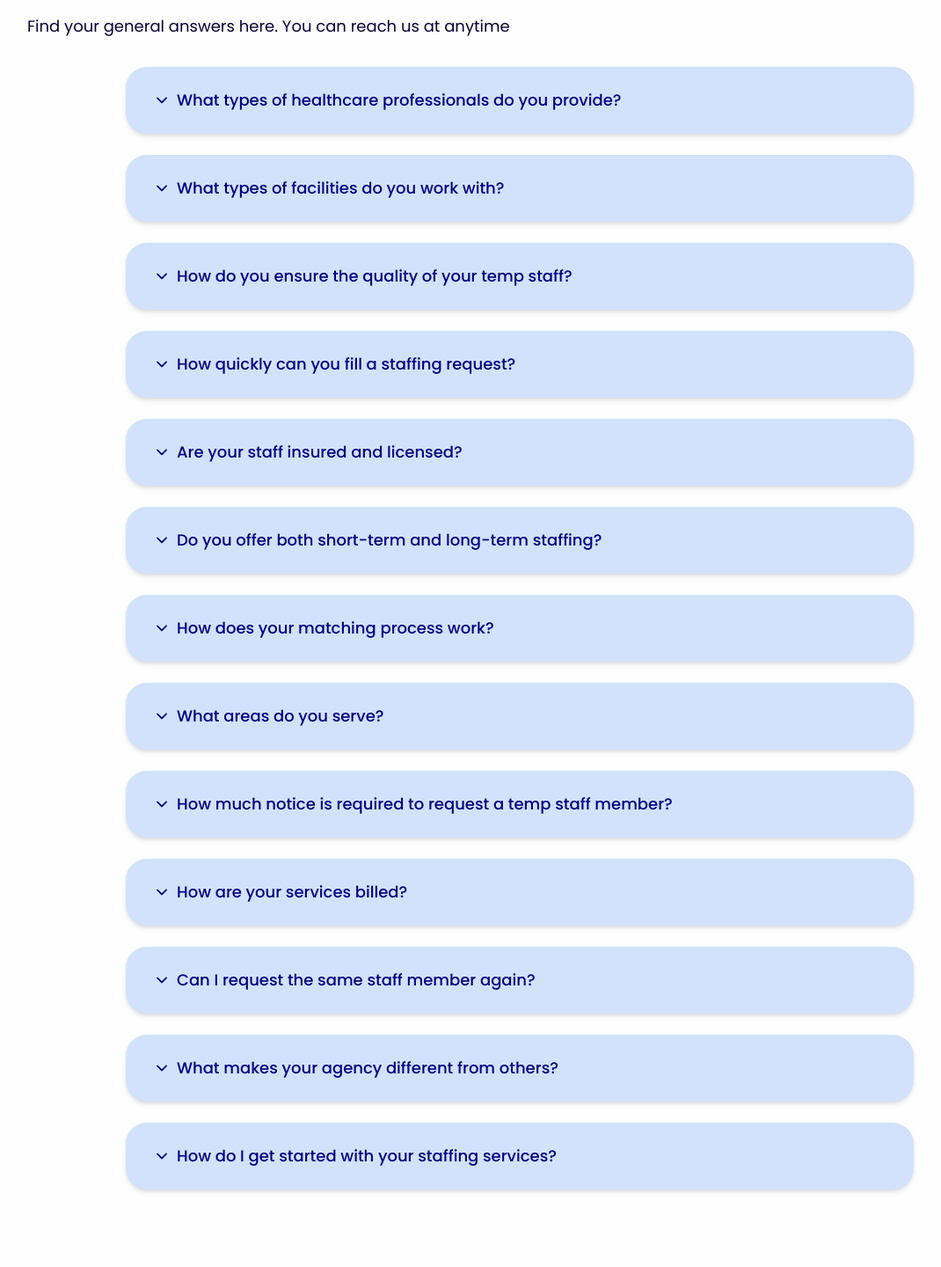
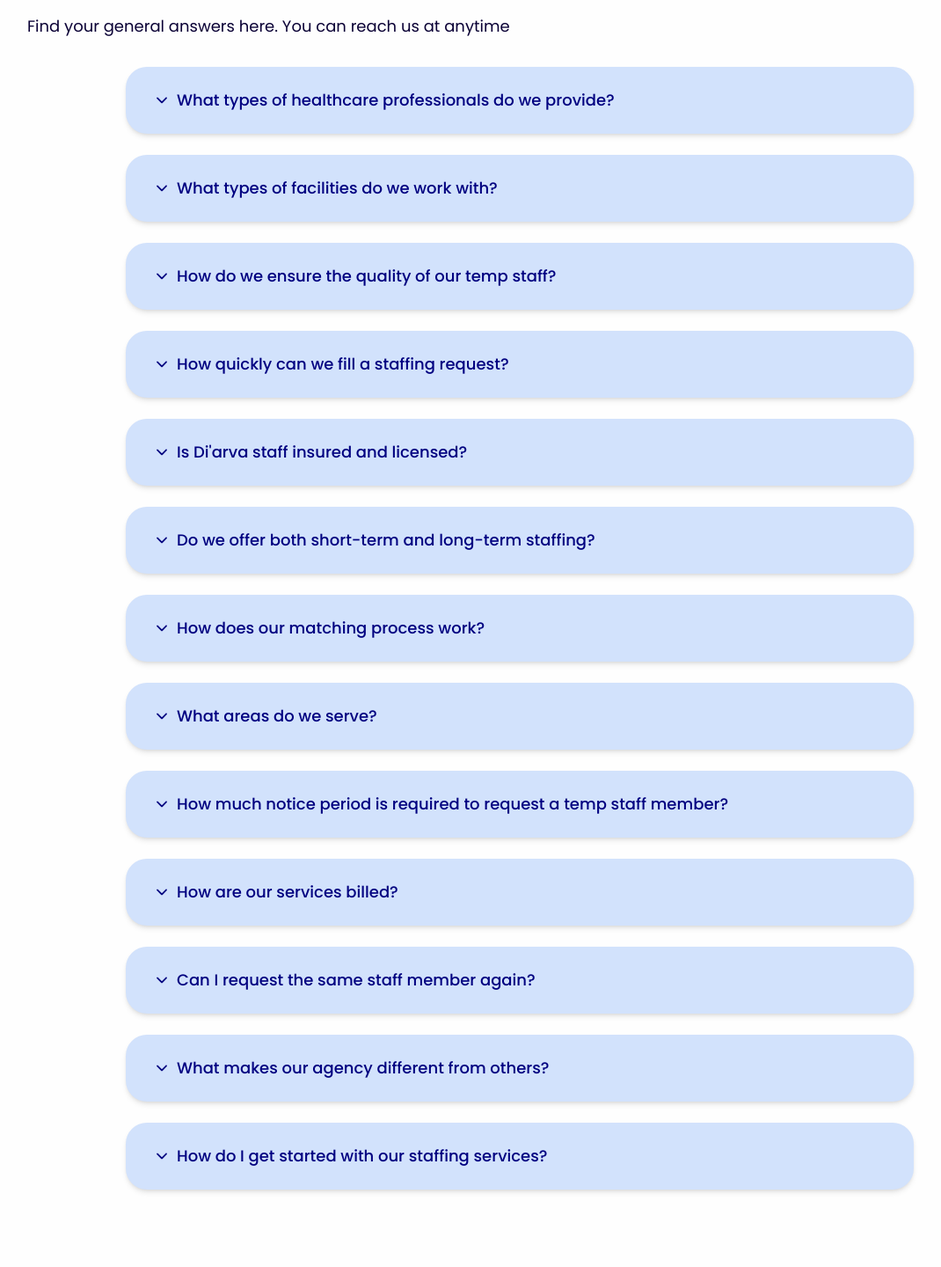
Before and after one commit to Di-arva/Frontend, a React (Vite) app: page / in a window 1280 px wide. Shown: the part 2286-3726 px from the top of the page at 88% size, without its empty margins (49-1119 px from the left). Built offline with nearby package versions, Linux system fonts and the light colour scheme.

Commit message:
update FAQ

```diff
--- a/src/Components/Faq.jsx
+++ b/src/Components/Faq.jsx
@@ -4,61 +4,62 @@ import { IoIosArrowUp, IoIosArrowDown } from "react-icons/io";
 const faqs = [
   {
     id: 1,
-    question: "What types of healthcare professionals do you provide?",
+    question: "What types of healthcare professionals do we provide?",
     answer:
-      "We provide qualified and pre-screened temporary staff including dental hygienists, dental assistants, home care aides, personal support workers (PSWs), physiotherapists, physiotherapy assistants, and other allied health professionals.",
+      "We provide qualified and pre screened temporary staff including dental hygienists, dental assistants, home care aides, personal support workers (PSWs), physiotherapists, physiotherapy assistants, and other allied health professionals.",
   },
   {
     id: 2,
-    question: "What types of facilities do you work with?",
+    question: "What types of facilities do we work with?",
     answer:
       "We serve a variety of healthcare providers including dental clinics, home care agencies, private home care clients, and physiotherapy clinics.",
   },
   {
     id: 3,
-    question: "How do you ensure the quality of your temp staff?",
+    question: "How do we ensure the quality of our temp staff?",
     answer:
       "All our professionals undergo a rigorous screening process, including license verification, reference checks, background checks, and skills assessments. We only work with staff who demonstrate professionalism, competence, and a commitment to patient care.",
   },
   {
     id: 4,
-    question: "How quickly can you fill a staffing request?",
+    question: "How quickly can we fill a staffing request?",
     answer:
-      "We offer both same-day and scheduled staffing services. Depending on availability and your needs, we can often fill urgent requests within hours.",
+      "We offer both same day and scheduled staffing services. Depending on availability and your needs, we can often fill urgent requests within hours.",
   },
   {
     id: 5,
-    question: "Are your staff insured and licensed?",
+    question: "Is Di'arva staff insured and licensed?",
     answer:
       "Yes, all our professionals hold the required licenses, certifications, and liability insurance appropriate for their role and province.",
   },
   {
     id: 6,
-    question: "Do you offer both short-term and long-term staffing?",
+    question: "Do we offer both short-term and long-term staffing?",
     answer:
       "Yes, we provide flexible staffing solutions from single-day coverage to long-term or recurring placements.",
   },
   {
     id: 7,
-    question: "How does your matching process work?",
+    question: "How does our matching process work?",
     answer:
       "We take the time to understand your clinic’s specific needs and culture. Our team then matches you with a professional whose skills and personality align with your environment and requirements.",
   },
   {
     id: 8,
-    question: "What areas do you serve?",
+    question: "What areas do we serve?",
     answer:
-      "We currently serve [insert your geographic service area here, e.g., “Toronto and surrounding areas”]. If you're outside this area, please contact us we may still be able to assist.",
+      "We currently serve Ontario region. If you're outside this area, please contact us we may still be able to assist.",
   },
   {
     id: 9,
-    question: "How much notice is required to request a temp staff member?",
+    question:
+      "How much notice period is required to request a temp staff member?",
     answer:
-      "While we can often accommodate same-day requests, we recommend providing as much notice as possible to ensure the best match for your clinic.",
+      "While we can often accommodate same day requests, we recommend providing as much notice as possible to ensure the best match for your clinic.",
   },
   {
     id: 10,
-    question: "How are your services billed?",
+    question: "How are our services billed?",
     answer:
       "We offer transparent, competitive pricing with hourly or daily rates depending on the role and shift length. Detailed invoices are provided for each placement.",
   },
@@ -70,13 +71,13 @@ const faqs = [
   },
   {
     id: 12,
-    question: "What makes your agency different from others?",
+    question: "What makes our agency different from others?",
     answer:
       "We focus on quality, trust, and reliability. Our hands-on vetting process, client-focused service, and deep understanding of healthcare settings ensure we provide staff you can count on every time.",
   },
   {
     id: 13,
-    question: "How do I get started with your staffing services?",
+    question: "How do I get started with our staffing services?",
     answer:
       "Simply contact us via phone, email, or our online request form. One of our staffing coordinators will follow up to discuss your needs and begin the matching process.",
   },
--- a/src/Components/Footer.jsx
+++ b/src/Components/Footer.jsx
@@ -136,7 +136,8 @@ const Footer = () => {
         <div className="flex flex-col justify-between pt-3 pb-4 gap-2 ">
           <p className="text-sm text-darkblack font-poppins font-normal flex md:items-center">
             <FaLock className="mr-2 text-darkblue flex" />
-            Your data is secure with AES-256, block-level storage encryption
+            Your data is secure with us (with AES-256, block-level storage
+            encryption)
           </p>
           <div className="flex gap-4 ml-5">
             <p className="hover:text-darkblue cursor-pointer  font-poppins text-sm font-normal text-darkblack">
```
